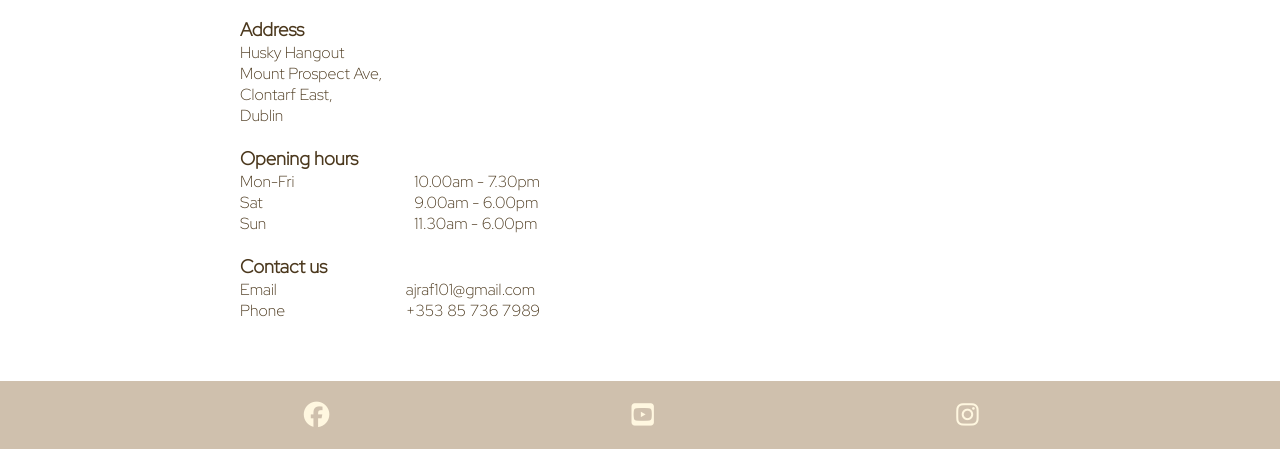
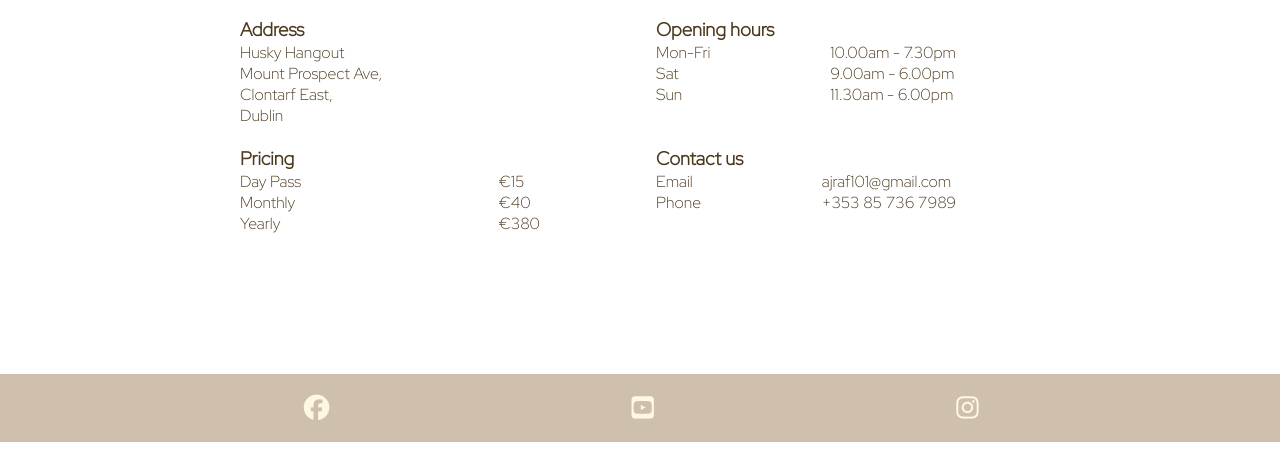
Before and after one commit to ajraf101/husky_hangout, a plain HTML site: page findus.html in a window 1280 px wide. Shown: the part 358-807 px from the top of the page. Drawn offline with Linux system fonts and the light colour scheme.

Commit message:
video working, find us page now has pricing and responsive to larger screens

```diff
--- a/assets/css/style.css
+++ b/assets/css/style.css
@@ -130,6 +130,7 @@ img {
 #video {
     text-align: center;
     padding: 20px;
+    padding-bottom: 100px;
 }
 
 #video h2 {
@@ -145,7 +146,7 @@ img {
 }
 
 video {
-    width: 90%;
+    min-width: 300px;
 }
 
 /* Find us page */
@@ -310,6 +311,21 @@ footer {
         width: 75%;
     }
 
+    /* find us page */
+
+    #find_us_inner {
+        display: flex;
+        flex-direction: row;
+        flex-wrap: wrap;
+        justify-content: space-between;
+        width: 100%;
+        max-width: 800px;
+    }
+
+    .find_us_divs {
+        width: 48%;
+    }
+
     /* Sign up page */
     #signup {
         background-position: center;
--- a/findus.html
+++ b/findus.html
@@ -48,6 +48,7 @@
                     style="border:0;" allowfullscreen="" loading="lazy">
                 </iframe>
             </div>
+        <div id ="find_us_inner">
             <div id="address" class="find_us_divs">
                 <h3>Address</h3>
                 <p>Husky Hangout</p>
@@ -70,6 +71,21 @@
                     </div>
                 </div>
             </div>
+            <div id="pricing" class="find_us_divs">
+                <h3>Pricing</h3>
+                <div id="costs" class="div_column">
+                    <div id="amount">
+                        <p>Day Pass</p>
+                        <p>Monthly</p>
+                        <p>Yearly</p>
+                    </div>
+                    <div id="prices">
+                        <p>€15</p>
+                        <p>€40</p>
+                        <p>€380</p>
+                    </div>
+                </div>
+            </div>
             <div id="contact" class="find_us_divs">
                 <h3>Contact us</h3>
                 <div id="details" class="div_column">
@@ -83,6 +99,7 @@
                     </div>
                 </div>
             </div>
+        </div>
         </section>
     </main>
 
```
